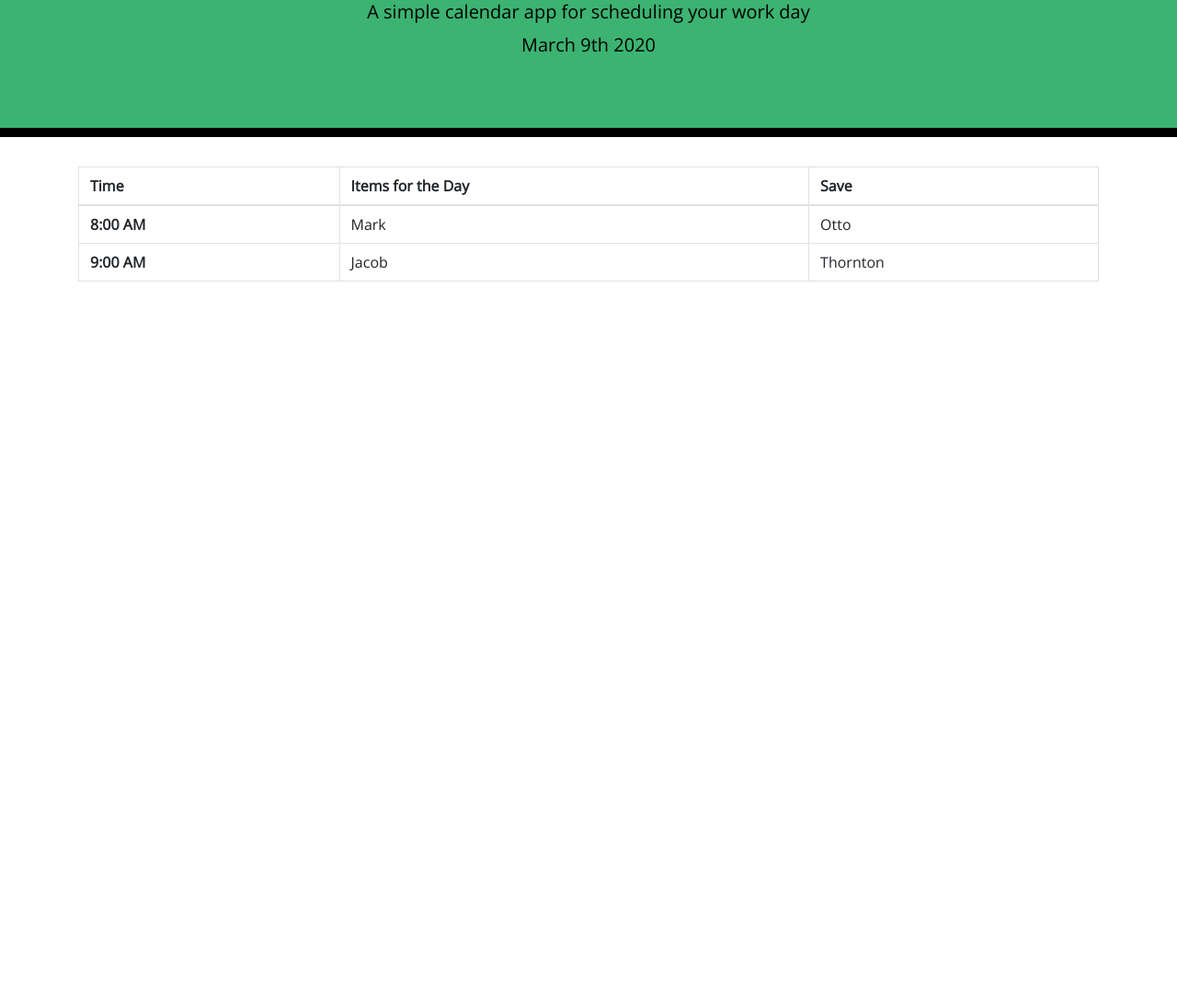
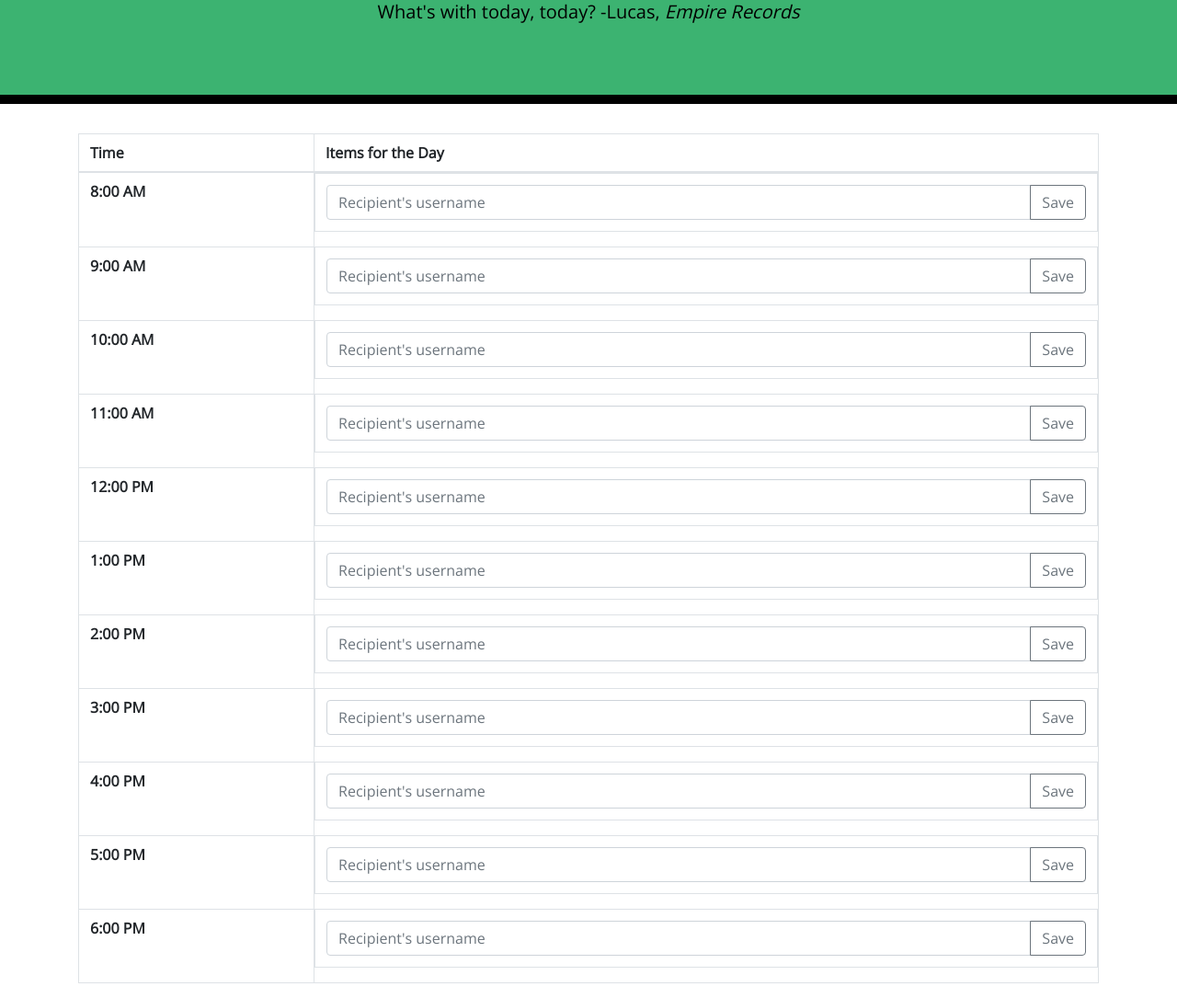
Before and after one commit to kddayhoff/Day-Planner, a plain HTML site: page Develop/index.html in a window 1280 px wide. Shown: the part 155-1240 px from the top of the page at 92% size. Before the commit the page ends 800 px from the top, so only its background shows below. Drawn offline with nearby package versions, Linux system fonts and the light colour scheme.

Commit message:
added input fields and buttons to save user's input

```diff
--- a/Develop/index.html
+++ b/Develop/index.html
@@ -21,13 +21,13 @@
     <script src="https://cdnjs.cloudflare.com/ajax/libs/moment.js/2.24.0/moment.min.js"></script>
 
     <link rel="stylesheet" href="style.css" />
-    <title>Work Day Scheduler</title>
+    <title>Day Scheduler</title>
   </head>
 
   <body>
     <header class="jumbotron">
-      <h1 class="display-3">Work Day Scheduler</h1>
-      <p class="lead">A simple calendar app for scheduling your work day</p>
+      <h1 class="display-3">Day Scheduler</h1>
+      <p class="lead">What's with today, today? -Lucas, <i>Empire Records</i></p>
       <p id="currentDay" class="lead"></p>
     </header>
     <div class="container">
@@ -37,21 +37,108 @@
           <tr>
             <th scope="col">Time</th>
             <th scope="col">Items for the Day</th>
-            <th scope="col">Save</th>
+
           </tr>
         </thead>
         <tbody>
           <tr>
             <th scope="row" id="eight-am">8:00 AM</th>
-            <td>Mark</td>
-            <td>Otto</td>
-
+            <td class="input-group mb-3">
+              <input type="text" class="form-control" placeholder="Recipient's username" aria-label="Recipient's username" aria-describedby="button-addon2">
+              <div class="input-group-append">
+                <button class="btn btn-outline-secondary" type="button" id="button-addon2">Save</button>
+              </div>
+            </td>
           </tr>
           <tr>
             <th scope="row" id="nine-am">9:00 AM</th>
-            <td>Jacob</td>
-            <td>Thornton</td>
-
+            <td class="input-group mb-3">
+              <input type="text" class="form-control" placeholder="Recipient's username" aria-label="Recipient's username" aria-describedby="button-addon2">
+              <div class="input-group-append">
+                <button class="btn btn-outline-secondary" type="button" id="button-addon2">Save</button>
+              </div>
+            </td>
+          </tr>
+          <tr>
+            <th scope="row" id="ten-am">10:00 AM</th>
+            <td class="input-group mb-3">
+              <input type="text" class="form-control" placeholder="Recipient's username" aria-label="Recipient's username" aria-describedby="button-addon2">
+              <div class="input-group-append">
+                <button class="btn btn-outline-secondary" type="button" id="button-addon2">Save</button>
+              </div>
+            </td>
+          </tr>
+          <tr>
+            <th scope="row" id="eleven-am">11:00 AM</th>
+            <td class="input-group mb-3">
+              <input type="text" class="form-control" placeholder="Recipient's username" aria-label="Recipient's username" aria-describedby="button-addon2">
+              <div class="input-group-append">
+                <button class="btn btn-outline-secondary" type="button" id="button-addon2">Save</button>
+              </div>
+            </td>
+          </tr>
+          <tr>
+            <th scope="row" id="twelve-pm">12:00 PM</th>
+            <td class="input-group mb-3">
+              <input type="text" class="form-control" placeholder="Recipient's username" aria-label="Recipient's username" aria-describedby="button-addon2">
+              <div class="input-group-append">
+                <button class="btn btn-outline-secondary" type="button" id="button-addon2">Save</button>
+              </div>
+            </td>
+          </tr>
+          <tr>
+            <th scope="row" id="one-pm">1:00 PM</th>
+            <td class="input-group mb-3">
+              <input type="text" class="form-control" placeholder="Recipient's username" aria-label="Recipient's username" aria-describedby="button-addon2">
+              <div class="input-group-append">
+                <button class="btn btn-outline-secondary" type="button" id="button-addon2">Save</button>
+              </div>
+            </td>
+          </tr>
+          <tr>
+            <th scope="row" id="two-pm">2:00 PM</th>
+            <td class="input-group mb-3">
+              <input type="text" class="form-control" placeholder="Recipient's username" aria-label="Recipient's username" aria-describedby="button-addon2">
+              <div class="input-group-append">
+                <button class="btn btn-outline-secondary" type="button" id="button-addon2">Save</button>
+              </div>
+            </td>
+          </tr>
+          <tr>
+            <th scope="row" id="three-pm">3:00 PM</th>
+            <td class="input-group mb-3">
+              <input type="text" class="form-control" placeholder="Recipient's username" aria-label="Recipient's username" aria-describedby="button-addon2">
+              <div class="input-group-append">
+                <button class="btn btn-outline-secondary" type="button" id="button-addon2">Save</button>
+              </div>
+            </td>
+          </tr>
+          <tr>
+            <th scope="row" id="four-pm">4:00 PM</th>
+            <td class="input-group mb-3">
+              <input type="text" class="form-control" placeholder="Recipient's username" aria-label="Recipient's username" aria-describedby="button-addon2">
+              <div class="input-group-append">
+                <button class="btn btn-outline-secondary" type="button" id="button-addon2">Save</button>
+              </div>
+            </td>
+          </tr>
+          <tr>
+            <th scope="row" id="five-pm">5:00 PM</th>
+            <td class="input-group mb-3">
+              <input type="text" class="form-control" placeholder="Recipient's username" aria-label="Recipient's username" aria-describedby="button-addon2">
+              <div class="input-group-append">
+                <button class="btn btn-outline-secondary" type="button" id="button-addon2">Save</button>
+              </div>
+            </td>
+          </tr>
+          <tr>
+            <th scope="row" id="six-pm">6:00 PM</th>
+            <td class="input-group mb-3">
+              <input type="text" class="form-control" placeholder="Recipient's username" aria-label="Recipient's username" aria-describedby="button-addon2">
+              <div class="input-group-append">
+                <button class="btn btn-outline-secondary" type="button" id="button-addon2">Save</button>
+              </div>
+            </td>
           </tr>
 
 
--- a/Develop/script.js
+++ b/Develop/script.js
@@ -2,12 +2,13 @@
 //2. Create table with 11 rows and 3 columns (bootstrap)
     // a. left column is a time that is dynamic - ie syncs up with moment.js (I'm thinking some sort of hardcode and a for loop with momentjs that changes the color of the row when that time is reached) - seen this example in W3Schools
         //-classes in css: row, hour, past, present, future, saveBtn
-    // b.
+    // √ b. Use bootstrap to create table
 //3. Allow the ability for users put in info into rows
     // a. Text column will need input option (html <input> inside rows? or js?)
 //4. Alloww users to save info to local storage
 //5. Make it so that rows change color depending on the time of day
     // a. for loop with if, else if, else (if i > x time then, if i < x time then, if i is neither then)
+var
 
 
 $(document).ready(function(){
```
